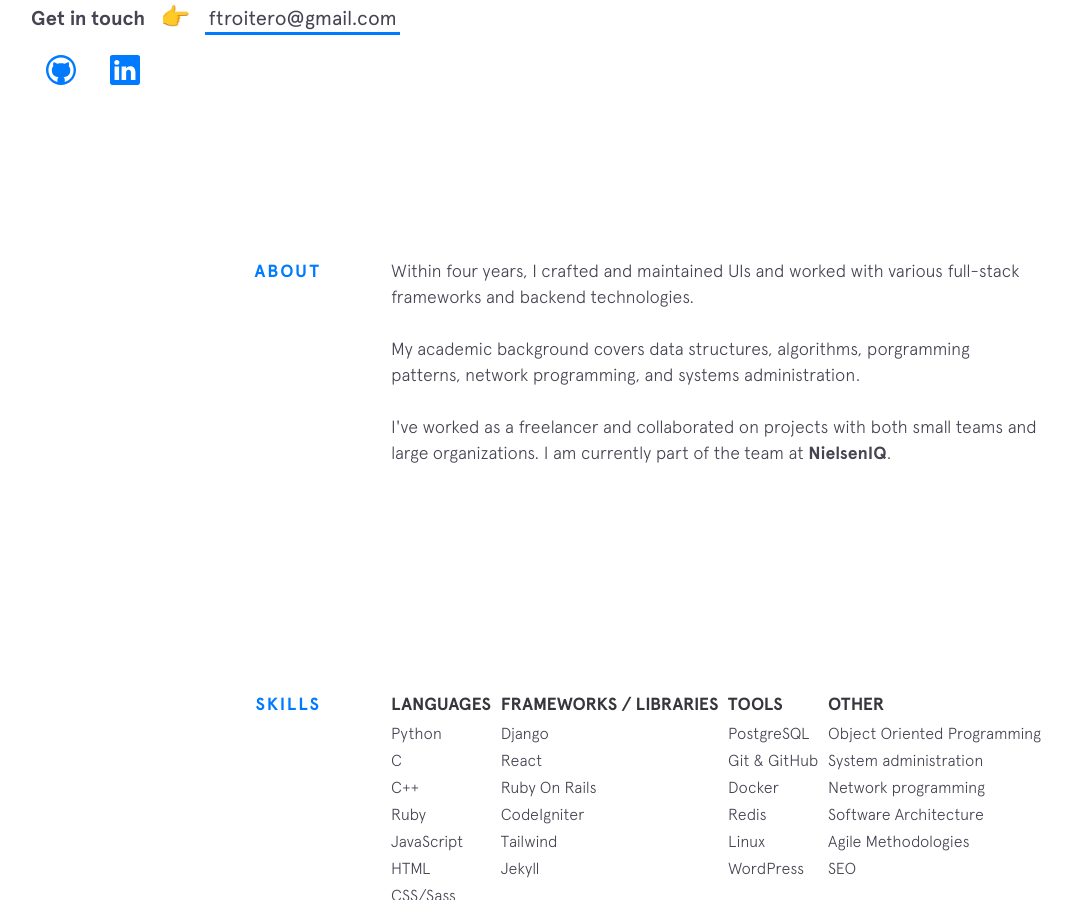
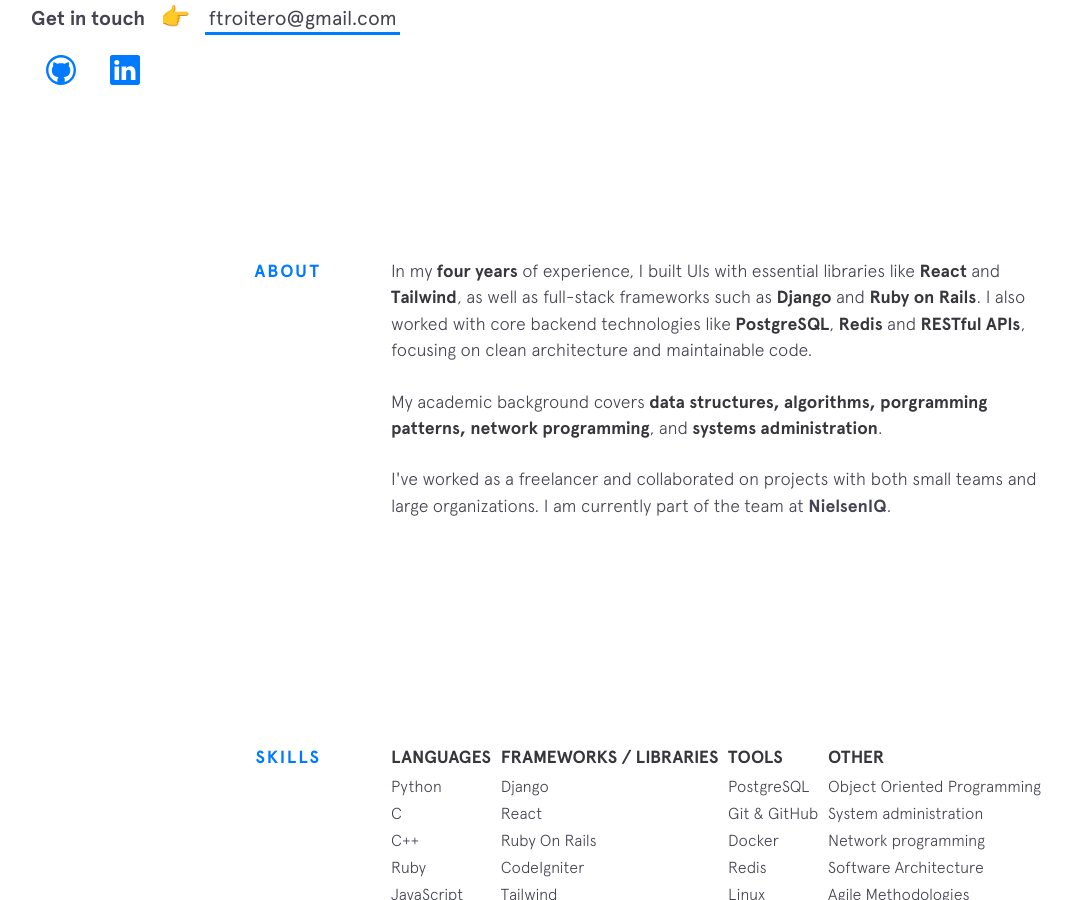
Before and after one commit to MrFacundo/mrfacundo.github.io, a Jekyll site: the page built from index.html, in a window 1280 px wide and 900 px high, scrolled down 742 px. Shown: the whole window, without its empty margins (69-1141 px from the left). Built offline with Jekyll 4.4.1, drawn with Linux system fonts in a browser that asks for light colours; nearby versions of some CDN libraries.

Commit message:
dockerized app

```diff
--- a/Gemfile
+++ b/Gemfile
@@ -8,12 +8,6 @@ gem 'sass'
 gem 'bundler'
 gem 'jekyll-minifier'
 gem 'jekyll-sitemap'
-gem 'jekyll-sass-converter', '3.1.0'
-gem 'sass-embedded', '1.85.1', platforms: [:ruby]
-gem 'ffi', '1.17.1'
-gem 'google-protobuf', '4.30.1'
-gem 'bigdecimal', '3.1.9'
-gem 'rake', '13.2.1'
 
 group :jekyll_plugins do
 	# (other jekyll plugins)
--- a/_includes/background.html
+++ b/_includes/background.html
@@ -2,10 +2,9 @@
   <div class="section__title">About</div>
   <div class="section__content">
     <p>
-      Within four years, I crafted and maintained UIs and worked with various full-stack frameworks and backend technologies.
-    </p>
+      In my <strong>four years</strong> of experience, I built UIs with essential libraries like <strong>React</strong> and <strong>Tailwind</strong>, as well as full-stack frameworks such as <strong>Django</strong> and <strong>Ruby on Rails</strong>. I also worked with core backend technologies like <strong>PostgreSQL</strong>, <strong>Redis</strong> and <strong>RESTful APIs</strong>, focusing on clean architecture and maintainable code.
     <p>
-      My academic background covers data structures, algorithms, porgramming patterns, network programming, and systems administration.
+      My academic background covers <strong>data structures, algorithms, porgramming patterns, network programming</strong>, and <strong>systems administration</strong>.
     </p>
     <p>
       I've worked as a freelancer and collaborated on projects with both small teams and large organizations. I am currently part of the team at <a href="https://nielseniq.com/global/en/" target="_blank" class="highlight-link">NielsenIQ</a>.
```
Also changed, not shown: Gemfile.lock, 1 other file.
